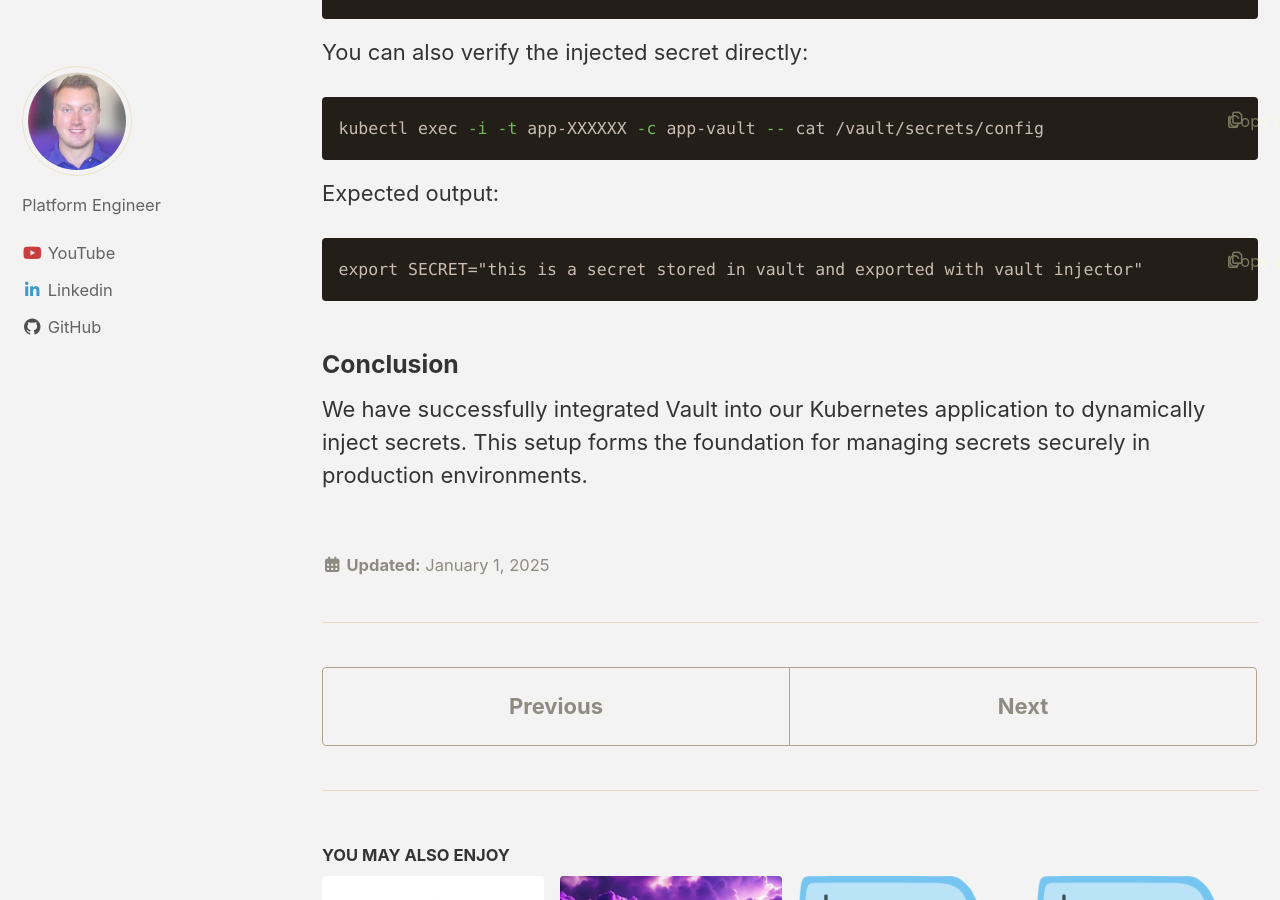
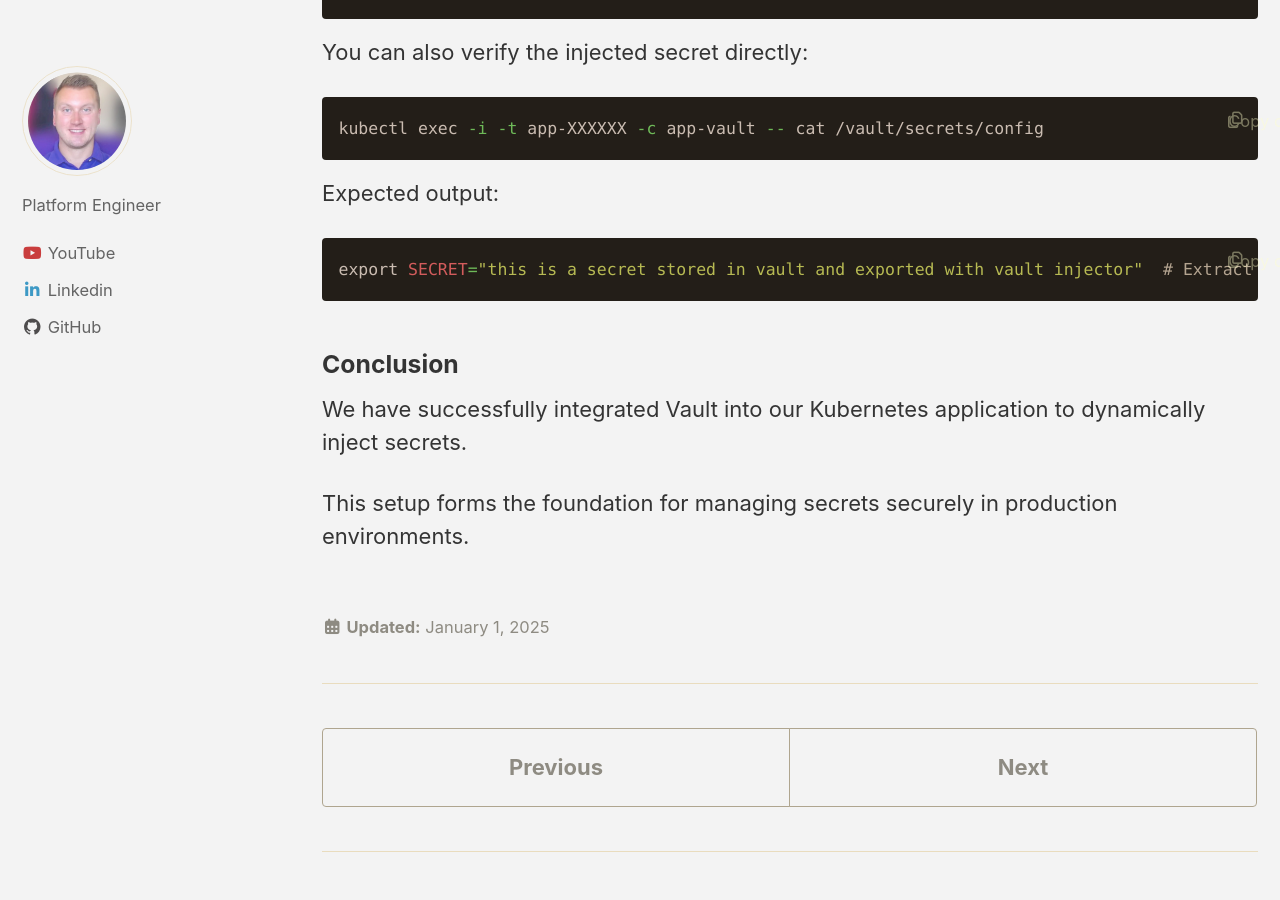
Before and after one commit to Matcham89/chrismatcham-dev, a Jekyll site: the page built from _posts/2025-01-01-Hands-On-Kubernetes-Part 2-Deploying-Vault.md, in a window 1280 px wide and 900 px high, scrolled down 11032 px. Built offline with Jekyll 4.4.1, drawn with Linux system fonts in a browser that asks for light colours; cached includes are drawn as plain includes.

Commit message:
feat: update part 2

````diff
--- a/_posts/2025-01-01-Hands-On-Kubernetes-Part 2-Deploying-Vault.md
+++ b/_posts/2025-01-01-Hands-On-Kubernetes-Part 2-Deploying-Vault.md
@@ -354,9 +354,11 @@ You can also verify the injected secret directly:
 kubectl exec -i -t app-XXXXXX -c app-vault -- cat /vault/secrets/config
 ```
 Expected output:
-```
-export SECRET="this is a secret stored in vault and exported with vault injector"
+```bash
+export SECRET="this is a secret stored in vault and exported with vault injector"  # Extract the "secret" field from the Vault secret
 ```
 
 ### Conclusion
-We have successfully integrated Vault into our Kubernetes application to dynamically inject secrets. This setup forms the foundation for managing secrets securely in production environments.
+We have successfully integrated Vault into our Kubernetes application to dynamically inject secrets.
+
+This setup forms the foundation for managing secrets securely in production environments.
````
